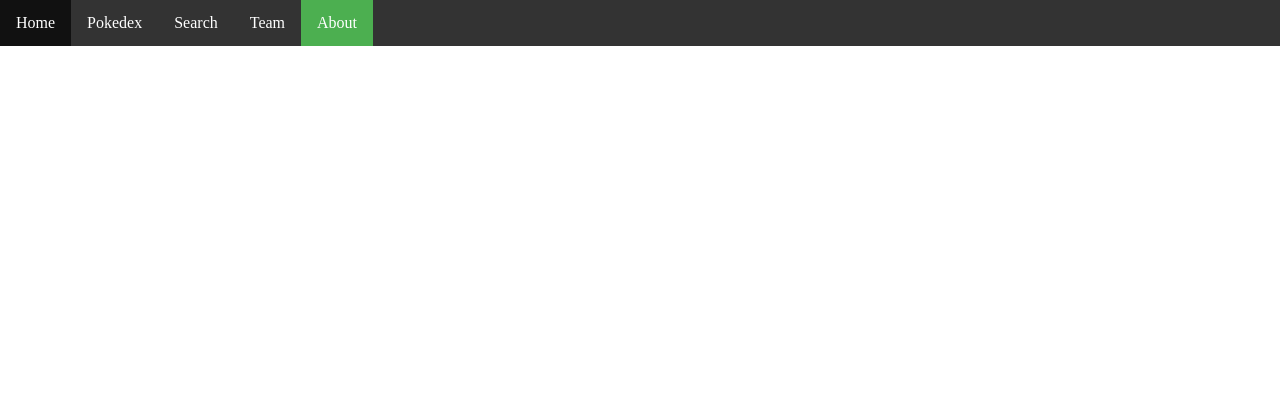
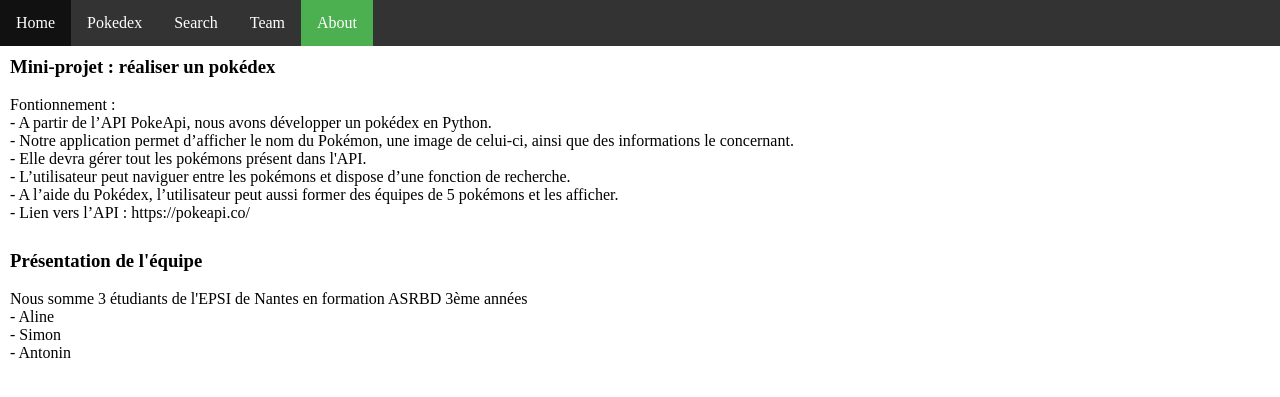
Before and after one commit to Antonin-NOIRAULT/pokedexv2, a Django app: page /pokedex/about/ in a window 1280 px wide. Shown: the top 397 px of the page. Run offline with Django 4.2, Linux system fonts and the light colour scheme.

Commit message:
Création About page

```diff
--- a/src/poke/templates/pokeapp/about.html
+++ b/src/poke/templates/pokeapp/about.html
@@ -18,6 +18,32 @@
             <li id="navbarre" class="active"><a href="/pokedex/about">About</a></li>
         </ul>
     </div>
+    <div id="projet" style="margin: 10px;">
+        <h3>
+            Mini-projet : réaliser un pokédex
+        </h3>
+        <p><br>
+            Fontionnement :<br>
+            - A partir de l’API PokeApi, nous avons développer un pokédex en Python.<br>
+            - Notre application permet d’afficher le nom du Pokémon, une image de celui-ci, ainsi que des informations le concernant.<br>
+            - Elle devra gérer tout les pokémons présent dans l'API.<br>
+            - L’utilisateur peut naviguer entre les pokémons et dispose d’une fonction de recherche.<br>
+            - A l’aide du Pokédex, l’utilisateur peut aussi former des équipes de 5 pokémons et les afficher.<br>
+            - Lien vers l’API : https://pokeapi.co/<br>
+            <br>
+        </p>
+    </div>
+    <div id="equipe" style="margin: 10px;"">
+        <h3>
+            Présentation de l'équipe
+        </h3>
+        <p><br>
+            Nous somme 3 étudiants de l'EPSI de Nantes en formation ASRBD 3ème années<br>
+            - Aline<br>
+            - Simon<br>
+            - Antonin<br>
+        </p>
+    </div>
 
 </body>
 </html>
```
Also changed, not shown: src/poke/templates/pokeapp/team.html (+9 -0 lines).
